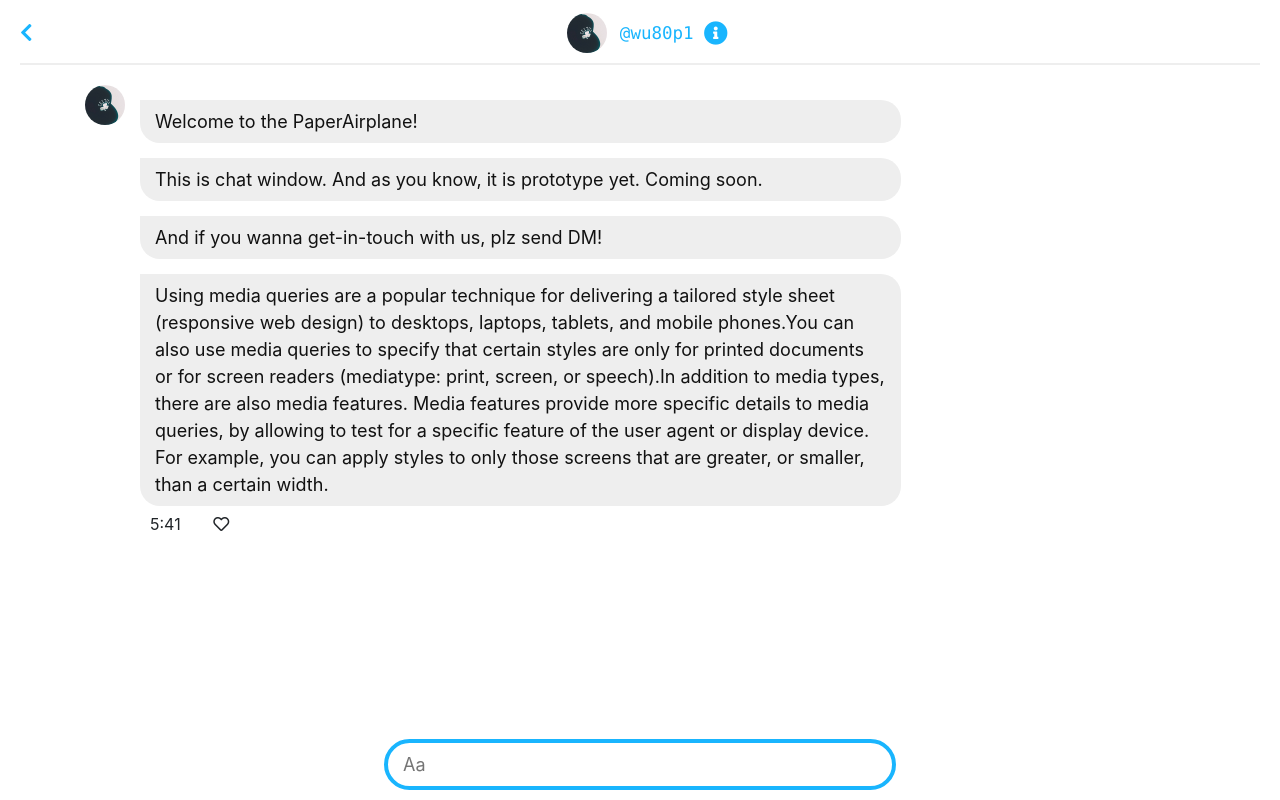
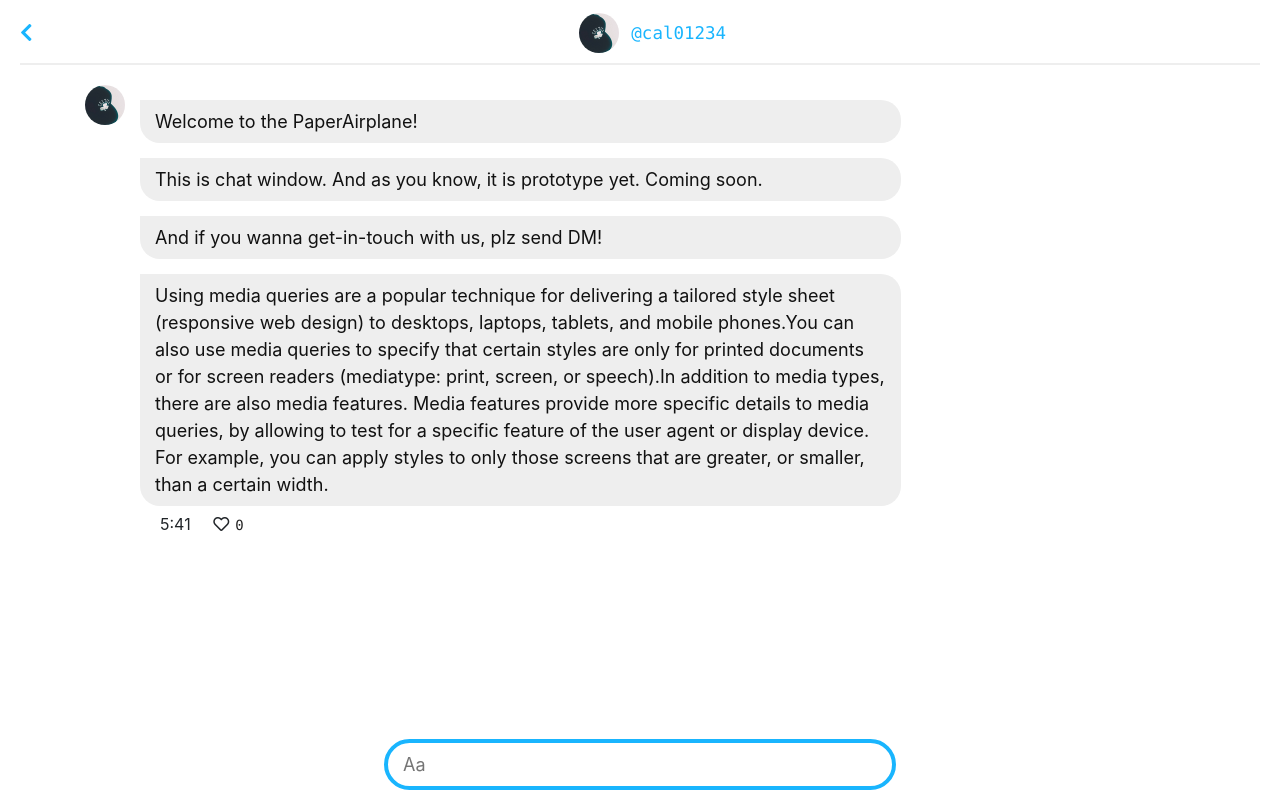
Before and after one commit to okuxxbos20/PaperAirplane, a Vue app: page /class in a window 1280 px wide. Built offline with nearby package versions, Linux system fonts and the light colour scheme; what vue-beautiful-chat, vue-js-toggle-button would draw is missing.

Commit message:
add like counter

```diff
--- a/src/components/class.vue
+++ b/src/components/class.vue
@@ -6,9 +6,8 @@
         <i class="fas fa-chevron-left"></i>
       </router-link>
       <ul class="h-info">
-        <li><img src="../assets/okuicon.jpg" alt="logo" class="chat-thumbnail"></li>
-        <li><p class="class-code"><code>@wu80p1</code></p></li>
-        <li><i class="fas fa-info-circle information"></i></li>
+        <li><img src="../assets/okuicon.jpg" alt="logo" class="chat-thumbnail" @click="chatHeaderInfo()"></li>
+        <li><p class="class-code"><code>@cal01234</code></p></li>
       </ul>
     </div>
 
@@ -21,8 +20,12 @@
           <div class="" v-for="(item, idx) in this.msgArray" :key="item[idx]">
             <p class="msg" @click="showTime(idx)">{{ item.msg }}</p>
             <p class="sent_time" v-show="item.status">{{ item.time }}
-              <i class="far fa-heart not_like" v-show="!item.liked" @click="msgLike(idx)"></i>
-              <i class="fas fa-heart liked" v-show="item.liked" @click="msgLike(idx)"></i>
+              <i class="far fa-heart not_like" v-show="!item.liked" @click="msgLike(idx)">
+                <code class="likeCnt">{{ item.likeCnt }}</code>
+              </i>
+              <i class="fas fa-heart liked" v-show="item.liked" @click="msgLike(idx)">
+                <code class="likeCnt">{{ item.likeCnt }}</code>
+              </i>
             </p>
           </div>
         </div>
@@ -53,33 +56,41 @@ export default {
         msg: 'Welcome to the PaperAirplane!',
         time: currentTime,
         status: false,
-        liked: false
+        liked: true,
+        likeCnt: 21
       },{
         msg: 'This is chat window. And as you know, it is prototype yet. Coming soon.',
         time: currentTime,
         status: false,
-        liked: false
+        liked: false,
+        likeCnt: 0
       },{
         msg: 'And if you wanna get-in-touch with us, plz send DM!',
         time: currentTime,
         status: false,
-        liked: false
+        liked: false,
+        likeCnt: 0
       },{
         msg: 'Using media queries are a popular technique for delivering a tailored style sheet (responsive web design) to desktops, laptops, tablets, and mobile phones.You can also use media queries to specify that certain styles are only for printed documents or for screen readers (mediatype: print, screen, or speech).In addition to media types, there are also media features. Media features provide more specific details to media queries, by allowing to test for a specific feature of the user agent or display device. For example, you can apply styles to only those screens that are greater, or smaller, than a certain width.',
         time: currentTime,
         status: true,
-        liked: false
+        liked: false,
+        likeCnt: 0
       }];
     return { msgArray, currentTime };
   },
   methods: {
+    chatHeaderInfo () {
+      alert('yo');
+    },
     sendText (text) {
       var len = this.msgArray.length;
       var item = {
         msg: text,
         time: this.currentTime,
         status: true,
-        liked: false
+        liked: false,
+        likeCnt: 0
       };
       this.msgArray[len-1].status = false;
       this.msgArray.push(item);
@@ -88,7 +99,16 @@ export default {
       this.msgArray[idx].status = !this.msgArray[idx].status ? true : false;
     },
     msgLike (idx) {
-      this.msgArray[idx].liked = !this.msgArray[idx].liked ? true : false;
+      if (!this.msgArray[idx].liked) {
+        this.msgArray[idx].likeCnt ++;
+        this.msgArray[idx].liked = true;
+        return;
+      }
+      if (this.msgArray[idx].liked) {
+        this.msgArray[idx].likeCnt --;
+        this.msgArray[idx].liked = false;
+        return;
+      }
     }
   }
 }
@@ -121,6 +141,11 @@ template {
       border-radius: 50%;
       border: none;
       margin: 12.5px;
+      transition: 0.2s;
+      &:hover {
+        cursor: pointer;
+        transform: scale(1.15);
+      }
     }
     .class-code {
       code { color: var(--mainColor); }
@@ -128,17 +153,6 @@ template {
       font-size: 20px;
       padding: 4px 0;
       margin: 12.5px 0;
-    }
-    .information {
-      color: var(--mainColor);
-      font-size: 24px;
-      height: 24px;
-      margin: 20.5px 10px;
-      transition: 0.2s;
-      &:hover {
-        cursor: pointer;
-        transform: scale(1.2);
-      }
     }
   }
   // chat-header
@@ -171,9 +185,9 @@ template {
           }
         }
         .sent_time {
-          margin: 2px 0 0 10px;
+          margin: 2px 0 0 20px;
           .not_like {
-            margin-left: 20px;
+            margin-left: 10px;
             padding: 8px;
             border-radius: 100px;
             transition: 0.2s;
@@ -181,9 +195,13 @@ template {
               cursor: pointer;
               background: #eee;
             }
+            .likeCnt {
+              padding-left: 6px;
+              color: #222;
+            }
           }
           .liked {
-            margin-left: 20px;
+            margin-left: 10px;
             color: #f64747;
             padding: 8px;
             border-radius: 100px;
@@ -191,6 +209,9 @@ template {
             &:hover {
               cursor: pointer;
               background: #f1a9a0;
+            }
+            .likeCnt {
+              padding-left: 6px;
             }
           }
         }
```
